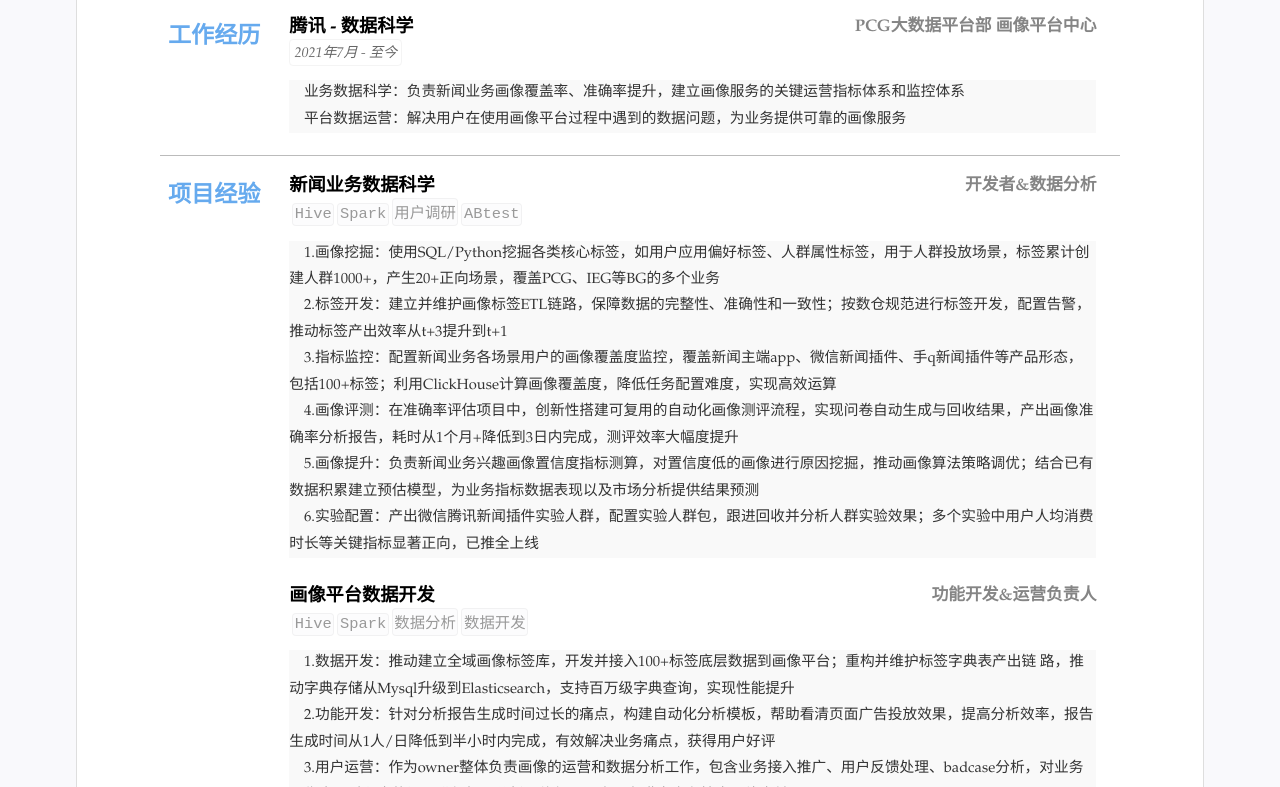
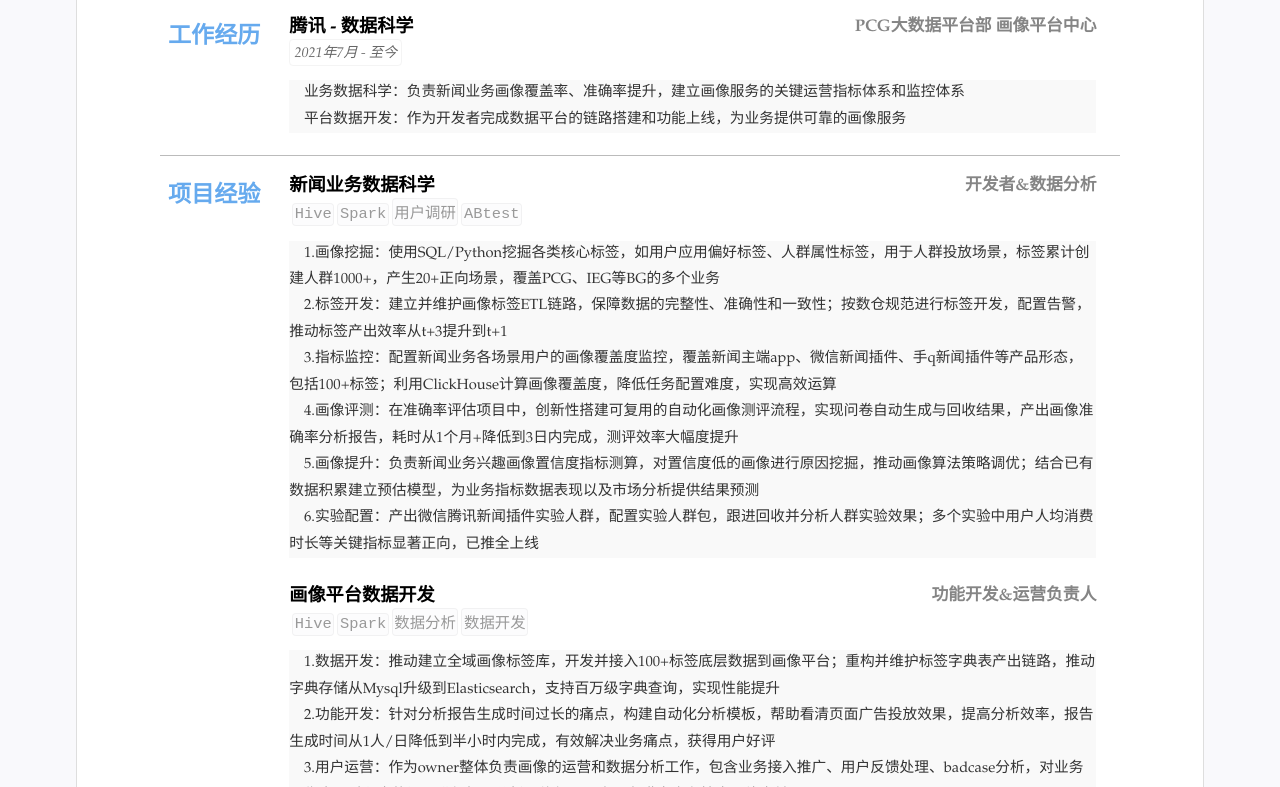
Before and after one commit to kyod-bu/cv, a Jekyll site: the page built from index.html, in a window 1280 px wide. Shown: the part 783-1570 px from the top of the page. Built offline with Jekyll 4.4.1, drawn with Linux system fonts in a browser that asks for light colours.

Commit message:
Update resume.yml

```diff
--- a/_data/resume.yml
+++ b/_data/resume.yml
@@ -72,7 +72,7 @@ main: #简历主要内容，
     # - 画像提升
     # - 实验配置
     # summary: 职务或者工作总结(自动折叠)
-    detail: 业务数据科学：负责新闻业务画像覆盖率、准确率提升，建立画像服务的关键运营指标体系和监控体系 <br>  &nbsp &nbsp  平台数据运营：解决用户在使用画像平台过程中遇到的数据问题，为业务提供可靠的画像服务
+    detail: 业务数据科学：负责新闻业务画像覆盖率、准确率提升，建立画像服务的关键运营指标体系和监控体系 <br>  &nbsp &nbsp  平台数据开发：作为开发者完成数据平台的链路搭建和功能上线，为业务提供可靠的画像服务
 
   # - title: 京东 - 数据产品 (实习)
   #   sub:  人工智能事业部
@@ -123,7 +123,7 @@ main: #简历主要内容，
     - Spark
     - 数据分析
     - 数据开发
-    detail: 1.数据开发：推动建立全域画像标签库，开发并接入100+标签底层数据到画像平台；重构并维护标签字典表产出链	路，推动字典存储从Mysql升级到Elasticsearch，支持百万级字典查询，实现性能提升 <br>  &nbsp &nbsp
+    detail: 1.数据开发：推动建立全域画像标签库，开发并接入100+标签底层数据到画像平台；重构并维护标签字典表产出链路，推动字典存储从Mysql升级到Elasticsearch，支持百万级字典查询，实现性能提升 <br>  &nbsp &nbsp
             2.功能开发：针对分析报告生成时间过长的痛点，构建自动化分析模板，帮助看清页面广告投放效果，提高分析效率，报告生成时间从1人/日降低到半小时内完成，有效解决业务痛点，获得用户好评 <br>  &nbsp &nbsp
             3.用户运营：作为owner整体负责画像的运营和数据分析工作，包含业务接入推广、用户反馈处理、badcase分析，对业务画像应用过程中的问题进行根因分析与修复，用户服务满意度在技术公线内前5% <br>  &nbsp &nbsp
             4.知识沉淀：沉淀平台使用指引、画像挖掘说明、ID能力介绍等，累计梳理文档30+篇，访问PV5w+次，UV1w+ <br>  &nbsp &nbsp
```
